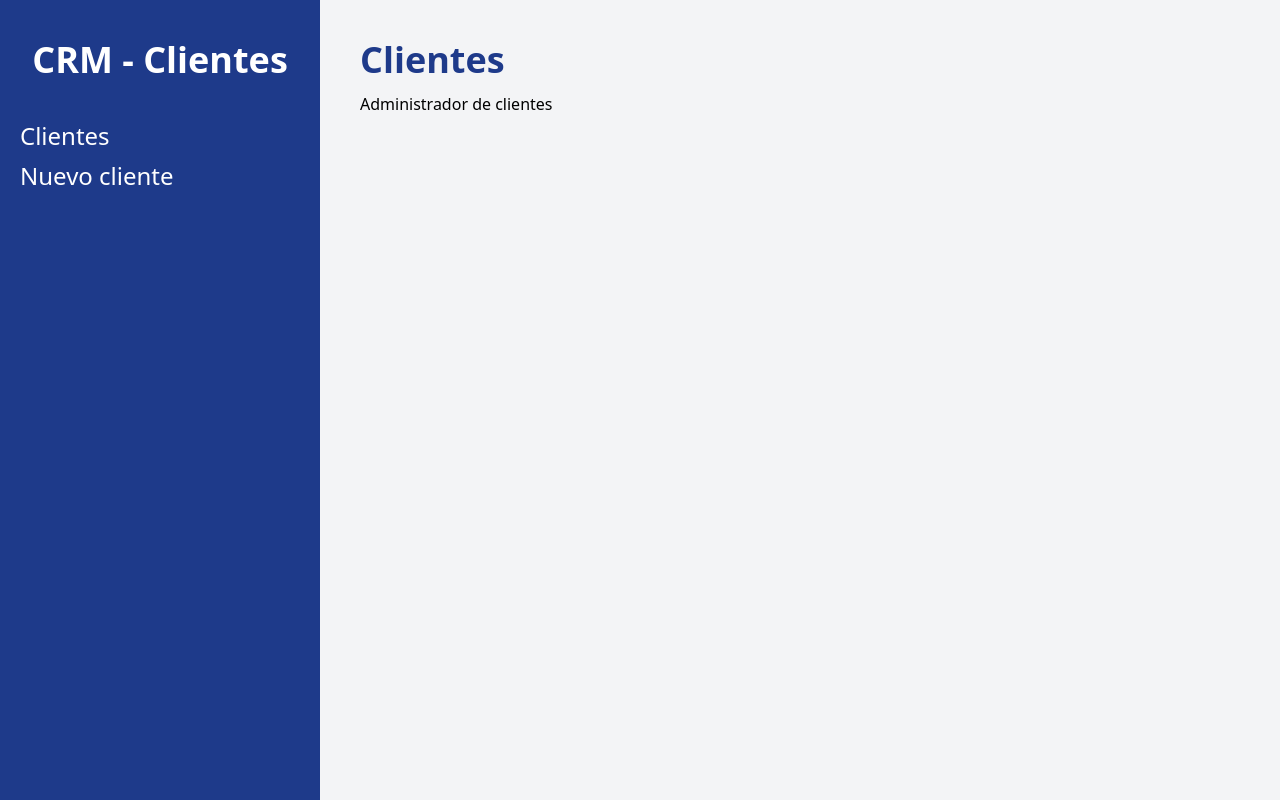
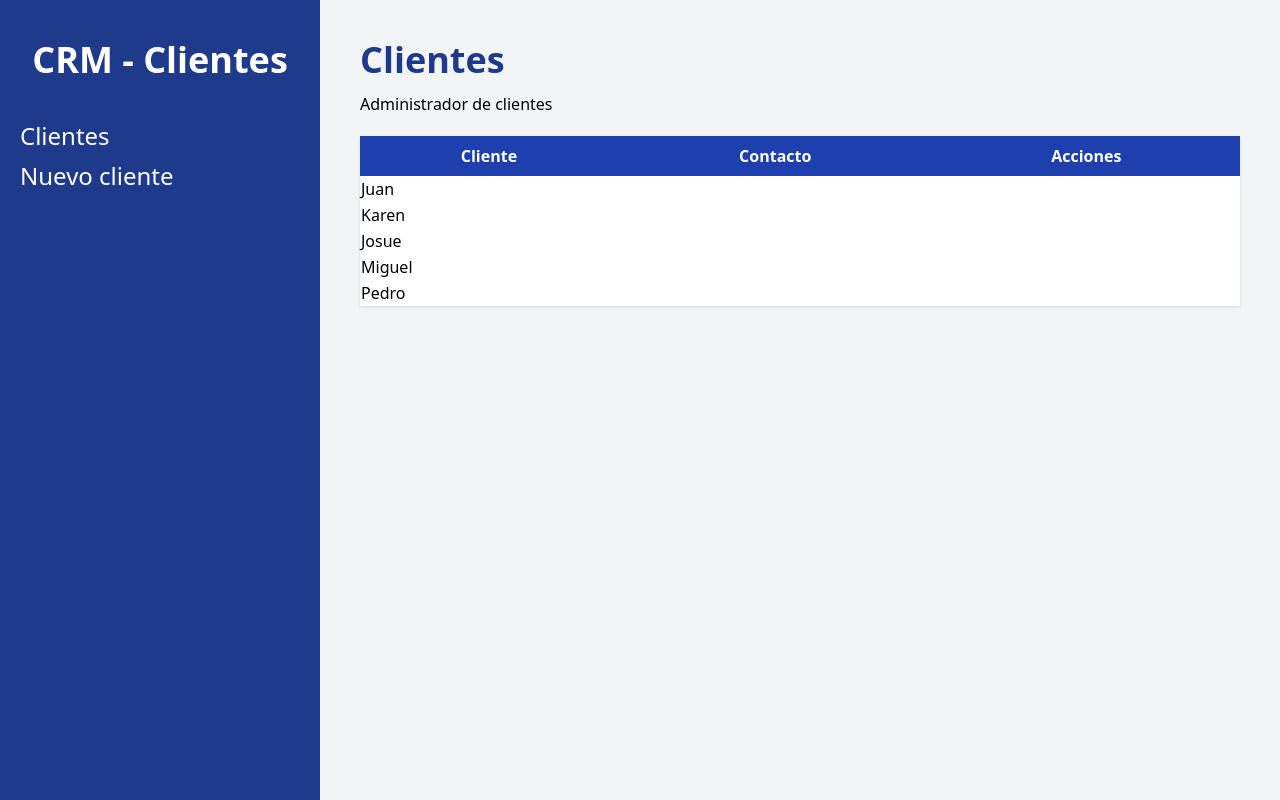
Before and after one commit to RavenAoiffe/admon-clientes, a React (Vite) app: page / in a window 1280 px wide. Built offline with nearby package versions, Linux system fonts and the light colour scheme.

Commit message:
loaderdata e iteracion de clientes

```diff
--- a/index.html
+++ b/index.html
@@ -1,5 +1,5 @@
 <!doctype html>
-<html lang="en">
+<html lang="es">
   <head>
     <meta charset="UTF-8" />
     <link rel="icon" type="image/svg+xml" href="/vite.svg" />
--- /dev/null
+++ b/src/components/Cliente.jsx
@@ -0,0 +1,13 @@
+const Cliente = ({cliente}) => {
+    const {nombre,empresa,email,telefono,id} = cliente;
+
+    return(
+        <>
+            <tr className="p-6">
+                <td>{nombre}</td>
+            </tr>
+        </>
+    )
+}
+
+export default Cliente;
--- a/src/pages/Index.jsx
+++ b/src/pages/Index.jsx
@@ -1,16 +1,82 @@
+import { useLoaderData } from "react-router-dom";
+import Cliente from "../components/Cliente";
 export function loader()
 {
     //funcion que se va a ejectutar cuando un componente cambie
-    return 'Desde Loader';
+
+    const clientes = [
+        {
+            id: 1,
+            nombre: 'Juan',
+            telefono: 102013313,
+            email: "juan@juan.com",
+            empresa: 'Codigo Con Juan'
+        },
+        {
+            id: 2,
+            nombre: 'Karen',
+            telefono: 138198313,
+            email: "karen@juan.com",
+            empresa: 'Codigo Con Juan'
+        },
+        {
+            id: 3,
+            nombre: 'Josue',
+            telefono: 31983913,
+            email: "josue@juan.com",
+            empresa: 'Codigo Con Juan'
+        },
+        {
+            id: 4,
+            nombre: 'Miguel',
+            telefono: 319381983,
+            email: "miguel@juan.com",
+            empresa: 'Codigo Con Juan'
+        },
+        {
+            id: 5,
+            nombre: 'Pedro',
+            telefono: 1398198938,
+            email: "pedro@juan.com",
+            empresa: 'Codigo Con Juan'
+        },
+    ];
+    return clientes;
 }
 
 
 const NuevoCliente = () => {
 
+    const clientes = useLoaderData();
+
     return(
         <>
             <h1 className="font-black text-4xl text-blue-900">Clientes</h1>
             <p className="mt-3">Administrador de clientes</p>
+
+            {clientes.length ?(
+                <table className="w-full bg-white shadow mt-5 table-auto">
+                    <thead className="bg-blue-800 text-white">
+                        <tr>
+                        <th className="p-2">Cliente</th>
+                        <th className="p-2">Contacto</th>
+                        <th className="p-2">Acciones</th>
+                        </tr>
+                    </thead>
+
+                    <tbody>
+                        {clientes.map(cliente =>(
+                             <Cliente
+                                cliente={cliente}
+                                key={cliente.id}
+                             />
+                        ))}
+
+                    </tbody>
+                </table>
+            ):(
+                '<p className="text-center mt-10">No hay clientes aún</p>'
+            )}
         </>
     )
 }
```
